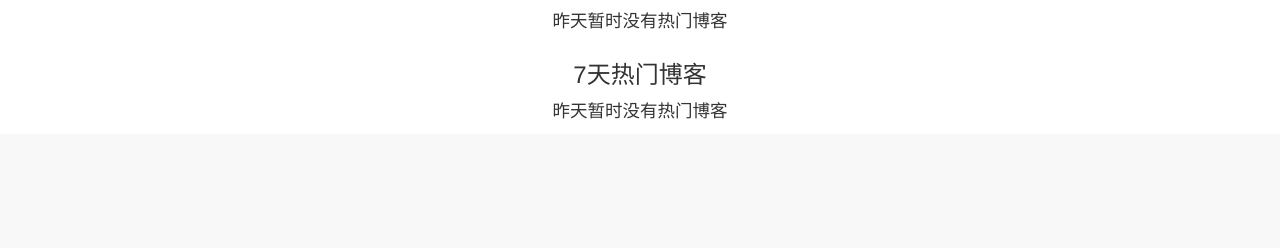
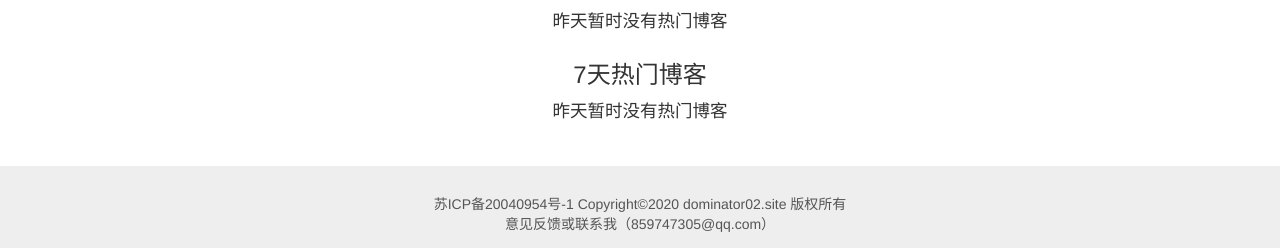
Before and after one commit to dominator02/mysite, a Django app: page / in a window 1280 px wide. Shown: the part 925-1173 px from the top of the page. Before the commit the page ends 1044 px from the top, so only its background shows below. Run offline with Django 3.2, Linux system fonts and the light colour scheme; data that the repository does not hold is empty; some libraries are stand-ins or nearby versions.

Commit message:
添加ssl配置，添加底部备案信息

```diff
--- a/blog/templates/blog/blog_detail.html
+++ b/blog/templates/blog/blog_detail.html
@@ -4,7 +4,7 @@
 {% load comment_tags %}
 {% load likes_tags%}
 {% block title %}
-    {{ blog.title }}
+    dominator的个人博客| {{ blog.title }}
 {% endblock %}
 
 {% block header_extends %}
--- a/blog/templates/blog/blog_list.html
+++ b/blog/templates/blog/blog_list.html
@@ -4,7 +4,7 @@
 {% load comment_tags %}
 {% load likes_tags%}
 {% block title %}
-    MySite
+    dominator的个人博客| ALL
 {% endblock %}
 
 {% block nav_blog_active %}
--- a/blog/templates/blog/blogs_with_date.html
+++ b/blog/templates/blog/blogs_with_date.html
@@ -1,6 +1,6 @@
 {% extends 'blog\blog_list.html' %}
 {% block title %}
-    {{ blog_type.type_name}}
+    dominator的个人博客| {{ blog_type.type_name}}
 {% endblock %}
 {% block blog_list_title %}
     日期归档：{{ blogs_with_date }} <a href="{% url 'blog_list' %}">查看所有博客</a>
--- a/blog/templates/blog/blogs_with_type.html
+++ b/blog/templates/blog/blogs_with_type.html
@@ -1,7 +1,7 @@
 
 {% extends 'blog\blog_list.html' %}
 {% block title %}
-    {{ blog_type.type_name}}
+    dominator的个人博客| {{ blog_type.type_name}}
 {% endblock %}
 {% block blog_list_title %}
     分类：{{ blog_type.type_name }} <a href="{% url 'blog_list' %}">查看所有博客</a>
--- a/static/css/base.css
+++ b/static/css/base.css
@@ -31,3 +31,19 @@ div.nav a.logo{
 ul.navbar-right{
     margin-right: 0;
 }
+
+div.footer{
+    margin-top: 3em;
+    background-color: #eeeeee;
+    color: #555555;
+}
+div.website-info{
+    text-align: center;
+    padding-top: 2em;
+    padding-bottom: 1em;
+    margin-bottom: 0;
+}
+div.website-info p{
+    margin-bottom: 0;
+
+}
--- a/templates/base.html
+++ b/templates/base.html
@@ -71,6 +71,13 @@
 
     {% block content %}{% endblock %}
 
+    <div class="footer">
+        <div class="website-info">
+            <p>苏ICP备20040954号-1 Copyright©2020 dominator02.site 版权所有</p>
+            <p>意见反馈或联系我（859747305@qq.com）</p>
+        </div>
+    </div>
+
      <!-- Modal -->
     <div class="modal fade" id="login_modal" tabindex="-1" role="dialog" >
       <div class="modal-dialog modal-sm" role="document">
--- a/templates/error.html
+++ b/templates/error.html
@@ -1,7 +1,7 @@
 {% extends 'base.html' %}
 {% load staticfiles %}
 {% block title %}
-    我的网址| 错误
+    dominator的个人博客| 错误
 {% endblock %}
 {% block header_extends %}
 
--- a/templates/home.html
+++ b/templates/home.html
@@ -1,11 +1,11 @@
 {% extends 'base.html' %}
 {% load staticfiles %}
 {% block title %}
-    我的网址| 首页
+    dominator的个人博客| 首页
 {% endblock %}
 {% block header_extends %}
     <link rel="stylesheet" href="{% static 'css/home.css' %}">
-    <script src="http://cdn.highcharts.com.cn/highcharts/highcharts.js"></script>
+    <script src="//cdn.highcharts.com.cn/highcharts/highcharts.js"></script>
 {% endblock %}
 
 {% block nav_home_active %}
```
